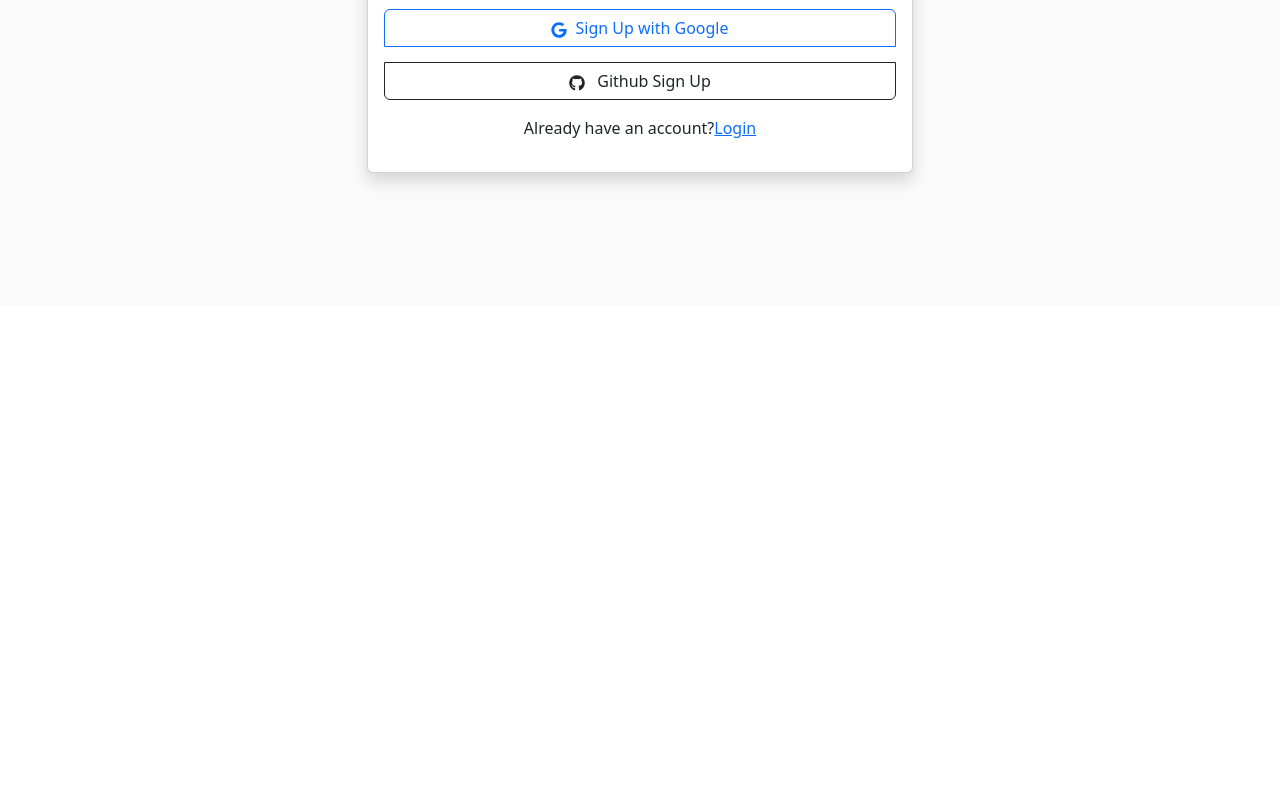
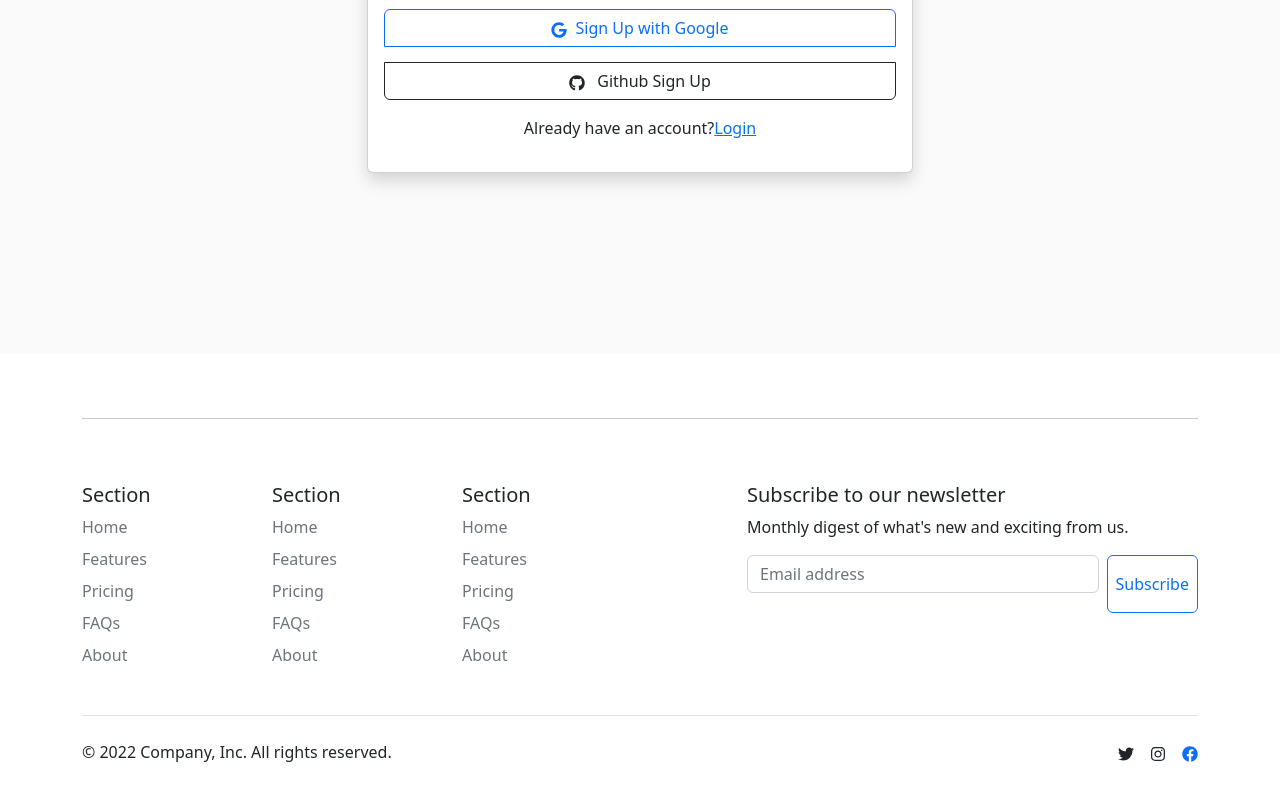
Before and after one commit to Shariful7834/TechSkill-Eudemy, a React (Create React App) app: page /register in a window 1280 px wide. Shown: the part 648-1448 px from the top of the page. Before the commit the page ends 954 px from the top, so only its background shows below. Built offline with nearby package versions, Linux system fonts and the light colour scheme; no server answers.

Commit message:
Footer added

```diff
--- a/package.json
+++ b/package.json
@@ -16,6 +16,7 @@
     "react-icons": "^4.6.0",
     "react-router-dom": "^6.4.2",
     "react-scripts": "5.0.1",
+    "react-to-pdf": "^0.0.14",
     "web-vitals": "^2.1.4"
   },
   "scripts": {
--- a/src/pages/CourseDetails/CourseDetails.js
+++ b/src/pages/CourseDetails/CourseDetails.js
@@ -1,8 +1,8 @@
 import React from "react";
-import { Button, Card, Col, Container, ListGroup, Row } from "react-bootstrap";
+import { Button, Card, Col, ListGroup, Row } from "react-bootstrap";
 import { Link, useLoaderData } from "react-router-dom";
 import "./CourseDetails.css";
-import { FaCartPlus, BsBarChartFill } from "react-icons/fa";
+import { FaCartPlus } from "react-icons/fa";
 import {
   BsCameraVideoFill,
   BsClock,
@@ -13,10 +13,12 @@ import {
   BsListCheck,
   BsStar,
 } from "react-icons/bs";
+import Pdf from "react-to-pdf";
 
 const CourseDetails = () => {
   const courseDetails = useLoaderData();
   const { course_title, details, image_url, _id } = courseDetails;
+  const ref = React.createRef();
   return (
     <div>
       <div className="backgroundImg text-center pt-5">
@@ -27,11 +29,16 @@ const CourseDetails = () => {
         >
           {details}
         </h2>
-        <Button className="rounded-3 px-4 py-2 fs-5 mb-5">
-          <FaCartPlus className="me-2"></FaCartPlus>Enroll Now!
-        </Button>
+
+        <Pdf targetRef={ref} filename="code-example.pdf">
+          {({ toPdf }) => (
+            <Button className="rounded-3 px-4 py-2 fs-5 mb-5" onClick={toPdf}>
+              Download Pdf
+            </Button>
+          )}
+        </Pdf>
       </div>
-      <div className="container mt-5">
+      <div className="container mt-5" ref={ref}>
         <Row>
           <Col lg="7">
             <h1 className="mb-3">{course_title}</h1>
--- a/src/shared/Footer/Footer.js
+++ b/src/shared/Footer/Footer.js
@@ -1,39 +1,156 @@
 import React from "react";
-import {
-  MDBFooter,
-  MDBContainer,
-  MDBCol,
-  MDBRow,
-  MDBBtn,
-} from "mdb-react-ui-kit";
+import { Button } from "react-bootstrap";
+import { FaFacebook, FaInstagram, FaTwitter } from "react-icons/fa";
+import { Link } from "react-router-dom";
+
 const Footer = () => {
   return (
-    <div>
-      {/* <MDBFooter
-        className="text-center text-white"
-        style={{ backgroundColor: "#0a4275" }}
-      >
-        <MDBContainer className="p-4 pb-0">
-          <section className="">
-            <p className="d-flex justify-content-center align-items-center">
-              <span className="me-3">Register for free</span>
-              <MDBBtn type="button" outline color="light" rounded>
-                Sign up!
-              </MDBBtn>
-            </p>
-          </section>
-        </MDBContainer>
+    <div className="bg-white mt-5 pt-5">
+      <div class="container">
+        <hr />
+        <footer class="py-5">
+          <div class="row">
+            <div class="col-6 col-md-2 mb-3">
+              <h5>Section</h5>
+              <ul class="nav flex-column">
+                <li class="nav-item mb-2">
+                  <Link href="#" class="nav-link p-0 text-muted">
+                    Home
+                  </Link>
+                </li>
+                <li class="nav-item mb-2">
+                  <Link href="#" class="nav-link p-0 text-muted">
+                    Features
+                  </Link>
+                </li>
+                <li class="nav-item mb-2">
+                  <Link href="#" class="nav-link p-0 text-muted">
+                    Pricing
+                  </Link>
+                </li>
+                <li class="nav-item mb-2">
+                  <Link href="#" class="nav-link p-0 text-muted">
+                    FAQs
+                  </Link>
+                </li>
+                <li class="nav-item mb-2">
+                  <Link href="#" class="nav-link p-0 text-muted">
+                    About
+                  </Link>
+                </li>
+              </ul>
+            </div>
 
-        <div
-          className="text-center p-3"
-          style={{ backgroundColor: "rgba(0, 0, 0, 0.2)" }}
-        >
-          © 2020 Copyright:
-          <a className="text-white" href="https://mdbootstrap.com/">
-            MDBootstrap.com
-          </a>
-        </div>
-      </MDBFooter> */}
+            <div class="col-6 col-md-2 mb-3">
+              <h5>Section</h5>
+              <ul class="nav flex-column">
+                <li class="nav-item mb-2">
+                  <Link href="#" class="nav-link p-0 text-muted">
+                    Home
+                  </Link>
+                </li>
+                <li class="nav-item mb-2">
+                  <Link href="#" class="nav-link p-0 text-muted">
+                    Features
+                  </Link>
+                </li>
+                <li class="nav-item mb-2">
+                  <Link href="#" class="nav-link p-0 text-muted">
+                    Pricing
+                  </Link>
+                </li>
+                <li class="nav-item mb-2">
+                  <Link href="#" class="nav-link p-0 text-muted">
+                    FAQs
+                  </Link>
+                </li>
+                <li class="nav-item mb-2">
+                  <Link href="#" class="nav-link p-0 text-muted">
+                    About
+                  </Link>
+                </li>
+              </ul>
+            </div>
+
+            <div class="col-6 col-md-2 mb-3">
+              <h5>Section</h5>
+              <ul class="nav flex-column">
+                <li class="nav-item mb-2">
+                  <Link href="#" class="nav-link p-0 text-muted">
+                    Home
+                  </Link>
+                </li>
+                <li class="nav-item mb-2">
+                  <Link href="#" class="nav-link p-0 text-muted">
+                    Features
+                  </Link>
+                </li>
+                <li class="nav-item mb-2">
+                  <Link href="#" class="nav-link p-0 text-muted">
+                    Pricing
+                  </Link>
+                </li>
+                <li class="nav-item mb-2">
+                  <Link href="#" class="nav-link p-0 text-muted">
+                    FAQs
+                  </Link>
+                </li>
+                <li class="nav-item mb-2">
+                  <Link href="#" class="nav-link p-0 text-muted">
+                    About
+                  </Link>
+                </li>
+              </ul>
+            </div>
+
+            <div class="col-md-5 offset-md-1 mb-2">
+              <form>
+                <h5>Subscribe to our newsletter</h5>
+                <p>Monthly digest of what's new and exciting from us.</p>
+                <div className="d-flex flex-column flex-sm-row w-100 gap-2">
+                  <label for="newsletter1" class="visually-hidden">
+                    Email address
+                  </label>
+                  <input
+                    className="w-50 border-0 bg-light"
+                    id="newsletter1"
+                    type="text"
+                    class="form-control"
+                    placeholder="Email address"
+                  />
+                  <Button
+                    className="p-2 m-0 btn-outline"
+                    variant="outline-primary "
+                  >
+                    Subscribe
+                  </Button>
+                </div>
+              </form>
+            </div>
+          </div>
+
+          <div class="d-flex flex-column flex-sm-row justify-content-between py-4 my-4 border-top">
+            <p>&copy; 2022 Company, Inc. All rights reserved.</p>
+            <ul class="list-unstyled d-flex">
+              <li class="ms-3">
+                <Link class="link-dark" href="#">
+                  <FaTwitter></FaTwitter>
+                </Link>
+              </li>
+              <li class="ms-3">
+                <Link class="link-dark" href="#">
+                  <FaInstagram></FaInstagram>
+                </Link>
+              </li>
+              <li class="ms-3">
+                <Link class="l</FaFacebook>ink-dark" href="#">
+                  <FaFacebook></FaFacebook>
+                </Link>
+              </li>
+            </ul>
+          </div>
+        </footer>
+      </div>
     </div>
   );
 };
--- a/src/shared/LeftSideNav/LeftSideNav.js
+++ b/src/shared/LeftSideNav/LeftSideNav.js
@@ -1,6 +1,5 @@
 import React, { useEffect, useState } from "react";
 import { Col, Container, Row } from "react-bootstrap";
-import { useLoaderData } from "react-router-dom";
 import Courses from "../../pages/Courses/Courses";
 
 const LeftSideNav = () => {
--- a/src/shared/Login/Login.js
+++ b/src/shared/Login/Login.js
@@ -46,6 +46,7 @@ const Login = () => {
     githubProvider()
       .then((result) => {
         const user = result.user;
+        console.log(user);
         navigate(from, { replace: true });
       })
       .catch((error) => console.error(error));
--- a/src/shared/Register/Register.js
+++ b/src/shared/Register/Register.js
@@ -2,12 +2,12 @@ import React from "react";
 import { useContext, useState } from "react";
 import { FaGithub, FaGoogle } from "react-icons/fa";
 import { Col, Button, Row, Container, Card, Form } from "react-bootstrap";
-import { Link, Navigate, useLocation, useNavigate } from "react-router-dom";
+import { Link, useLocation, useNavigate } from "react-router-dom";
 import ButtonGroup from "react-bootstrap/ButtonGroup";
 import { AuthContext } from "../../context/UserContext";
 import { toast } from "react-hot-toast";
 const Register = () => {
-  const { signUpUser, googleProvider, user, updateUserProfile } =
+  const { signUpUser, googleProvider, updateUserProfile } =
     useContext(AuthContext);
   const [error, setError] = useState();
   let navigate = useNavigate();
--- a/src/shared/RightSideNav/RightSideNav.js
+++ b/src/shared/RightSideNav/RightSideNav.js
@@ -15,7 +15,7 @@ const RightSideNav = () => {
   }, []);
 
   return (
-    <Container className="vh-100 mt-5">
+    <Container className=" mt-5">
       <Row>
         <Col lg="9">
           <LeftSideNav></LeftSideNav>
```
Also changed, not shown: src/pages/CheckOut/CheckOut.js (+3 -1 lines), 1 other file (tests, documents, lock files or other folders).
